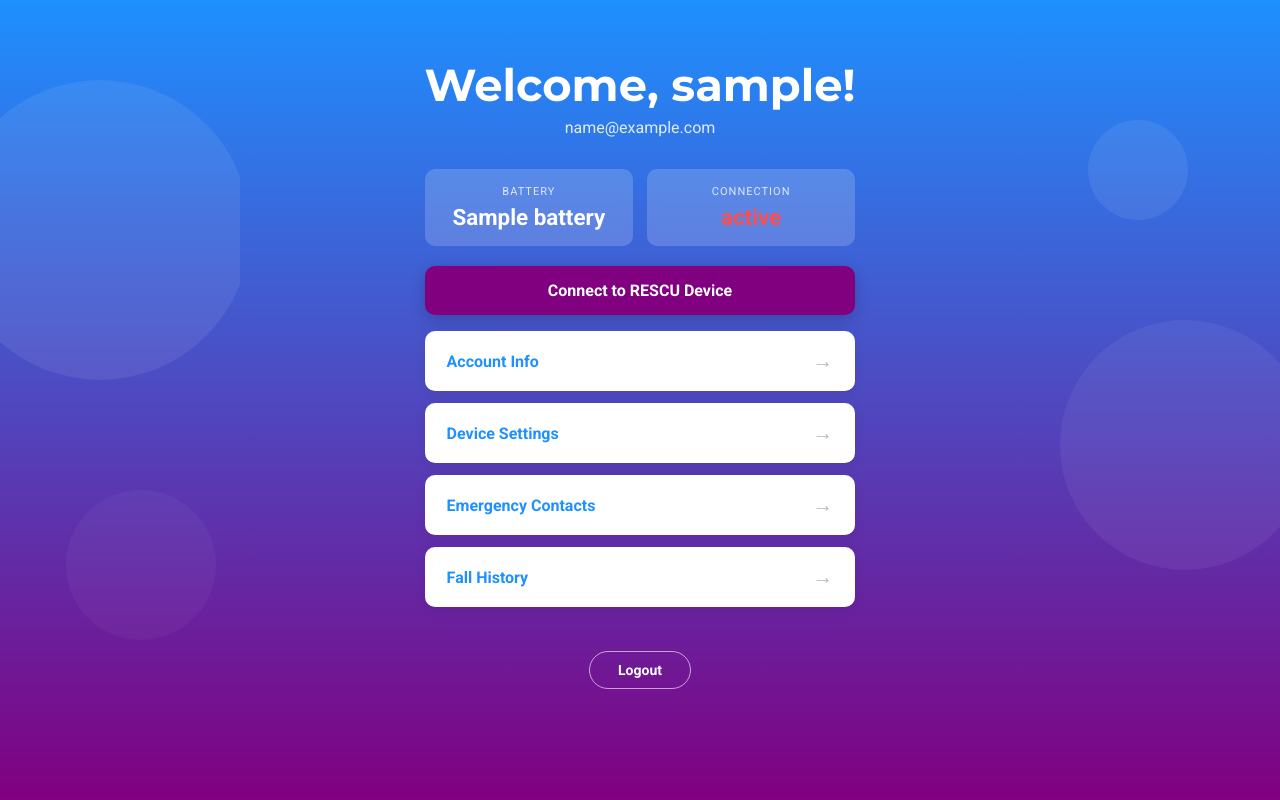
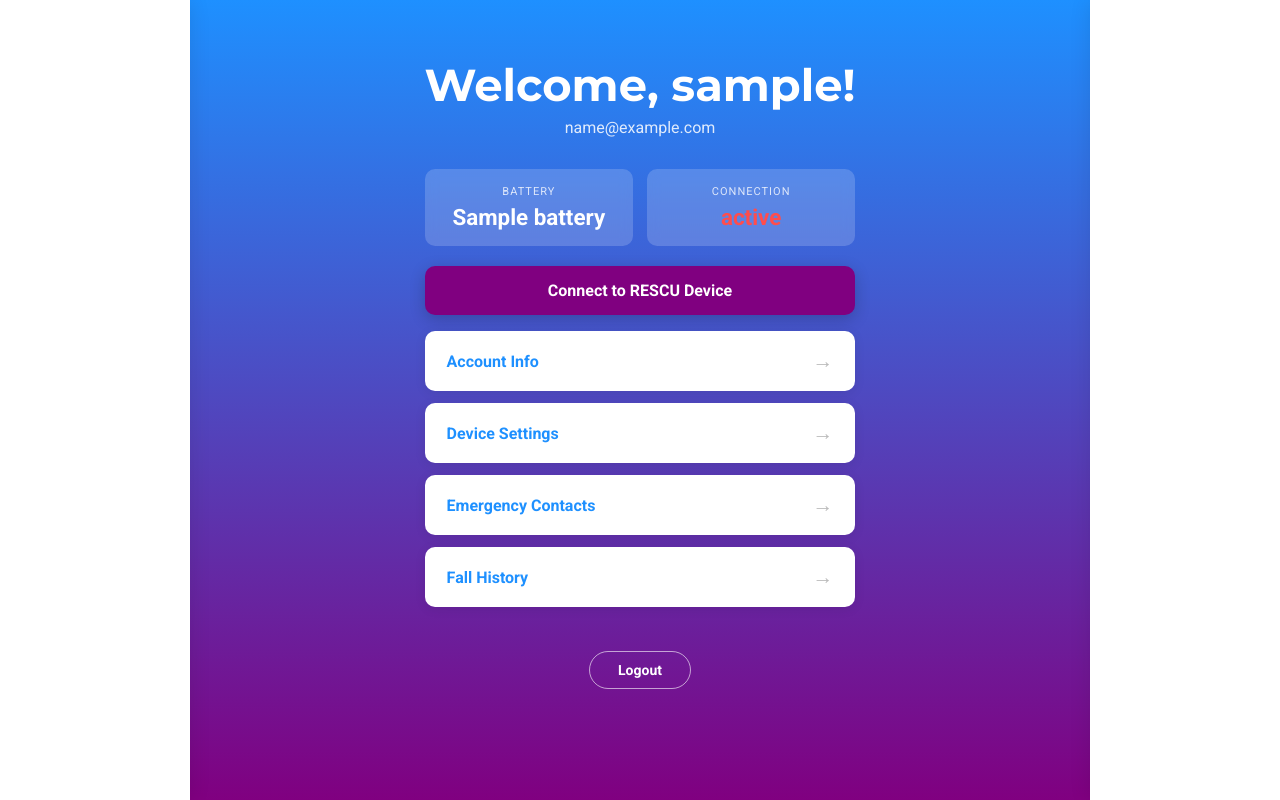
Before and after one commit to Lexie13/RESCU, a Flask app: template frontend/templates/home.html in a window 1280 px wide. Run offline with Flask 3, Linux system fonts and the light colour scheme; the template is opened without the code that fills it: most values are stand-ins (such as "Sample title", 1, 10 or a date in 2020).

Commit message:
Update home.html

```diff
--- a/frontend/templates/home.html
+++ b/frontend/templates/home.html
@@ -16,22 +16,22 @@
             min-height: 100%;
         }
 
-        /* Sidebar containers for decoration */
+        /* Updated: Small, thin, solid white sidebars */
         .sidebar {
             position: fixed;
             top: 0;
             bottom: 0;
-            /* Increased center area from 600px to 800px, making sidebars smaller */
-            width: calc((100vw - 800px) / 2);
+            /* Reserved 900px for content to make sidebars thinner */
+            width: calc((100vw - 900px) / 2);
+            background: white; /* Completely white */
             z-index: -1;
-            overflow: hidden;
+            box-shadow: 0 0 20px rgba(0,0,0,0.1); /* Optional: subtle shadow for depth */
         }
 
-        .nav-card, .status-row, .btn-ble {
-            max-width: 650px !important; /* Expanded from 520px */
-            width: 100%;
-        }
+        .left-sidebar { left: 0; }
+        .right-sidebar { right: 0; }
 
+        /* Expanded content area to accommodate thinner sidebars */
         .inner-wrapper {
             min-height: 100vh;
             display: flex;
@@ -39,41 +39,13 @@
             align-items: center;
             padding: 48px 20px 60px;
             width: 100%;
-            max-width: 800px; /* Match the sidebar calculation */
+            max-width: 900px; /* Match the new sidebar calculation */
             margin: 0 auto;
         }
 
-        .left-sidebar { left: 0; }
-        .right-sidebar { right: 0; }
-
-        /* Decorative white circles inside sidebars */
-        .sidebar::before, .sidebar::after {
-            content: "";
-            position: absolute;
-            border-radius: 50%;
-            background: rgba(255, 255, 255, 0.08);
-        }
-
-        .left-sidebar::before {
-            width: 300px; height: 300px;
-            top: 10%; left: -50px;
-        }
-
-        .left-sidebar::after {
-            width: 150px; height: 150px;
-            bottom: 20%; right: 10%;
-            background: rgba(255, 255, 255, 0.04);
-        }
-
-        .right-sidebar::before {
-            width: 250px; height: 250px;
-            top: 40%; right: -30px;
-            background: rgba(255, 255, 255, 0.06);
-        }
-
-        .right-sidebar::after {
-            width: 100px; height: 100px;
-            top: 15%; left: 20%;
+        .nav-card, .status-row, .btn-ble {
+            max-width: 650px !important;
+            width: 100%;
         }
 
         /* Header styling overrides */
@@ -86,8 +58,8 @@
         .status-red { color: #ff4d4d !important; }
         .status-green { color: #2ecc71 !important; }
 
-        /* Responsive: hide sidebars on smaller screens */
-        @media (max-width: 900px) {
+        /* Responsive: hide sidebars on tablets/phones */
+        @media (max-width: 1000px) {
             .sidebar { display: none; }
         }
     </style>
```
